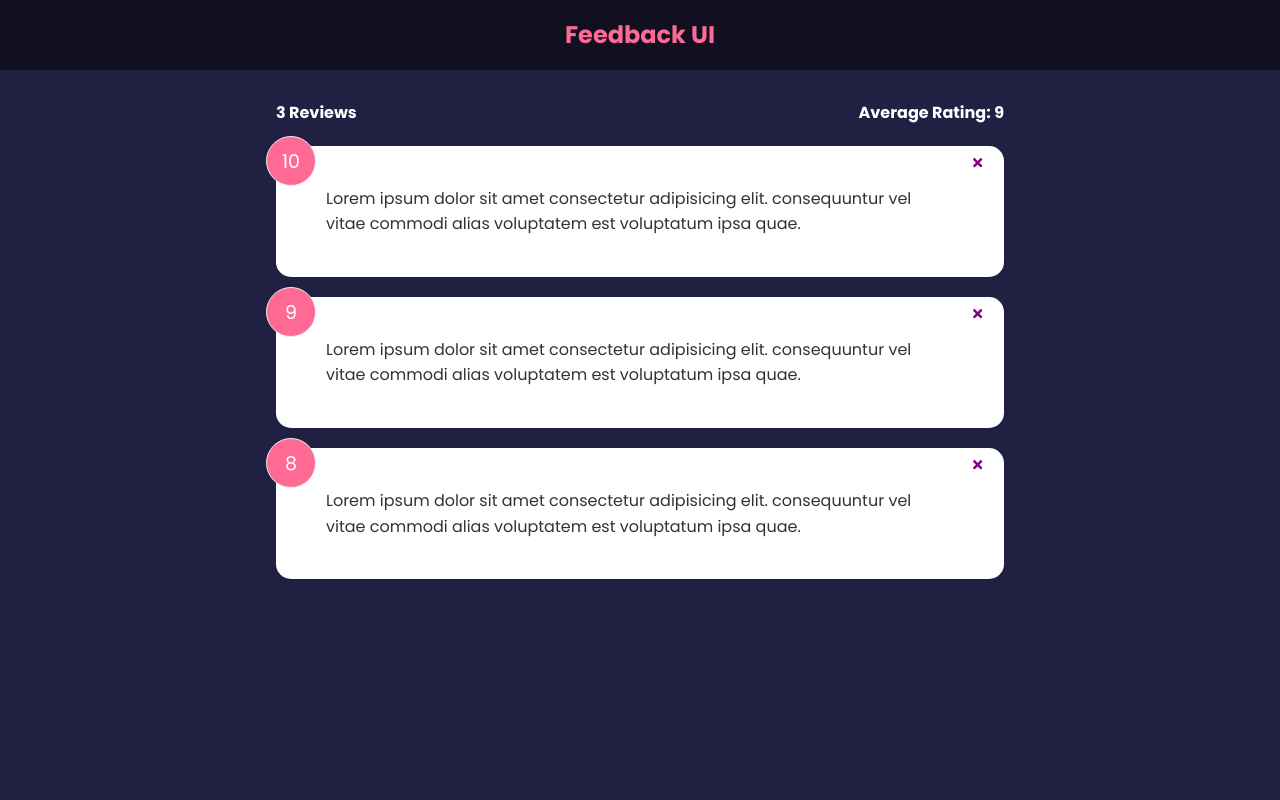
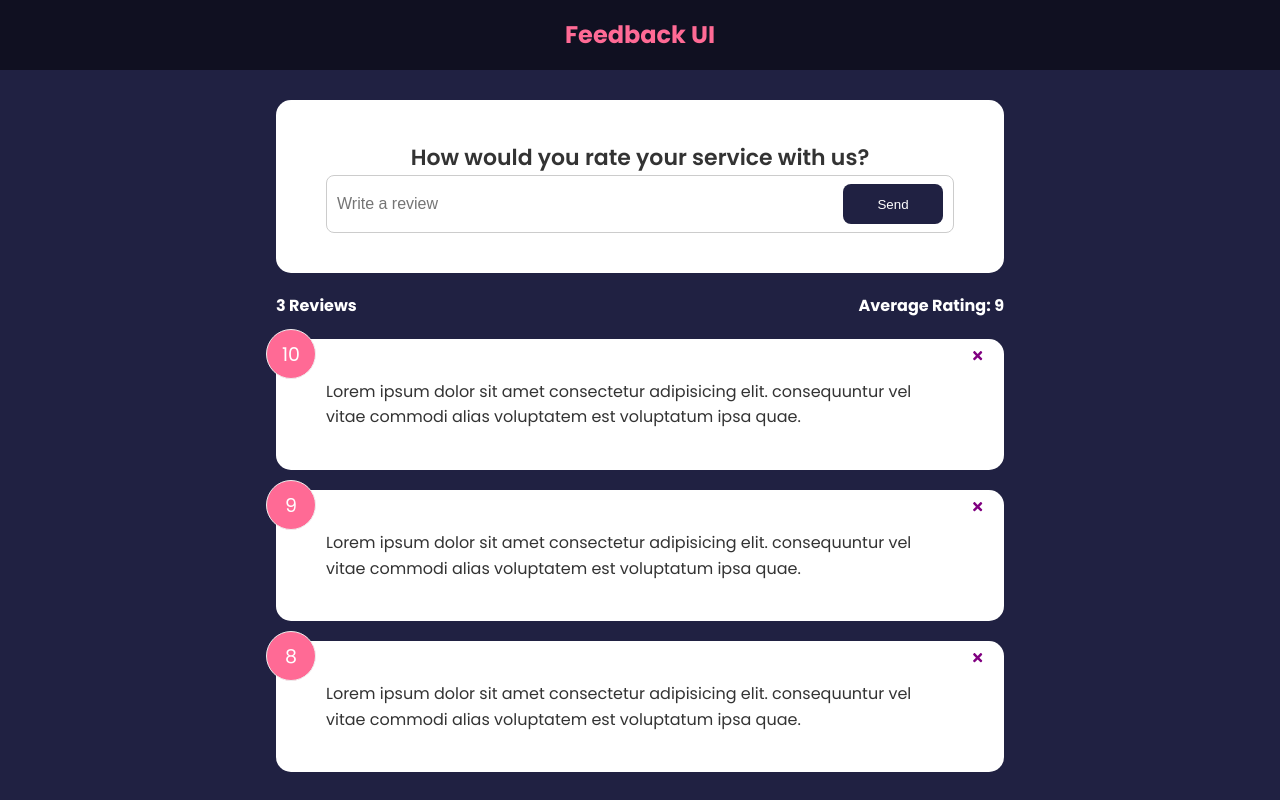
Before and after one commit to RohanKumar110/feedback-app, a React (Create React App) app: page / in a window 1280 px wide. Built offline with nearby package versions, Linux system fonts and the light colour scheme.

Commit message:
add the feedbackform and button component

```diff
--- a/src/App.js
+++ b/src/App.js
@@ -2,6 +2,7 @@
 import Header from "./components/Header";
 import FeedbackData from "./data/FeedbackData";
 import FeedbackList from "./components/FeedbackList";
+import FeedbackForm from "./components/FeedbackForm";
 import FeedbackStats from "./components/FeedbackStats";
 
 function App() {
@@ -18,6 +19,7 @@
     <>
       <Header />
       <div className="container">
+        <FeedbackForm />
         <FeedbackStats feedback={feedback} />
         <FeedbackList feedback={feedback} handleDelete={deleteFeedback} />
       </div>
--- /dev/null
+++ b/src/components/FeedbackForm.js
@@ -0,0 +1,31 @@
+import React, { useState } from "react";
+import Card from "./shared/Card";
+import Button from "./shared/Button";
+
+function FeedbackForm() {
+  const [text, setText] = useState("");
+
+  const handleTextChange = (e) => {
+    setText(e.target.value);
+  };
+
+  return (
+    <Card>
+      <form>
+        <h2>How would you rate your service with us?</h2>
+        <div className="input-group">
+          <input
+            type="text"
+            name="text"
+            value={text}
+            onChange={handleTextChange}
+            placeholder="Write a review"
+          />
+          <Button type="submit" >Send</Button>
+        </div>
+      </form>
+    </Card>
+  );
+}
+
+export default FeedbackForm;
--- /dev/null
+++ b/src/components/shared/Button.js
@@ -0,0 +1,25 @@
+import React from "react";
+import PropTypes from "prop-types";
+
+function Button({ children, version, type, isDisabled }) {
+  return (
+    <button type={type} disabled={isDisabled} className={`btn btn-${version}`}>
+      {children}
+    </button>
+  );
+}
+
+Button.defaultProps = {
+  version: "primary",
+  type: "button",
+  isDisabled: false,
+};
+
+Button.propTypes = {
+  children: PropTypes.node.isRequired,
+  version: PropTypes.string,
+  type: PropTypes.string,
+  isDisabled: PropTypes.bool,
+};
+
+export default Button;
```
